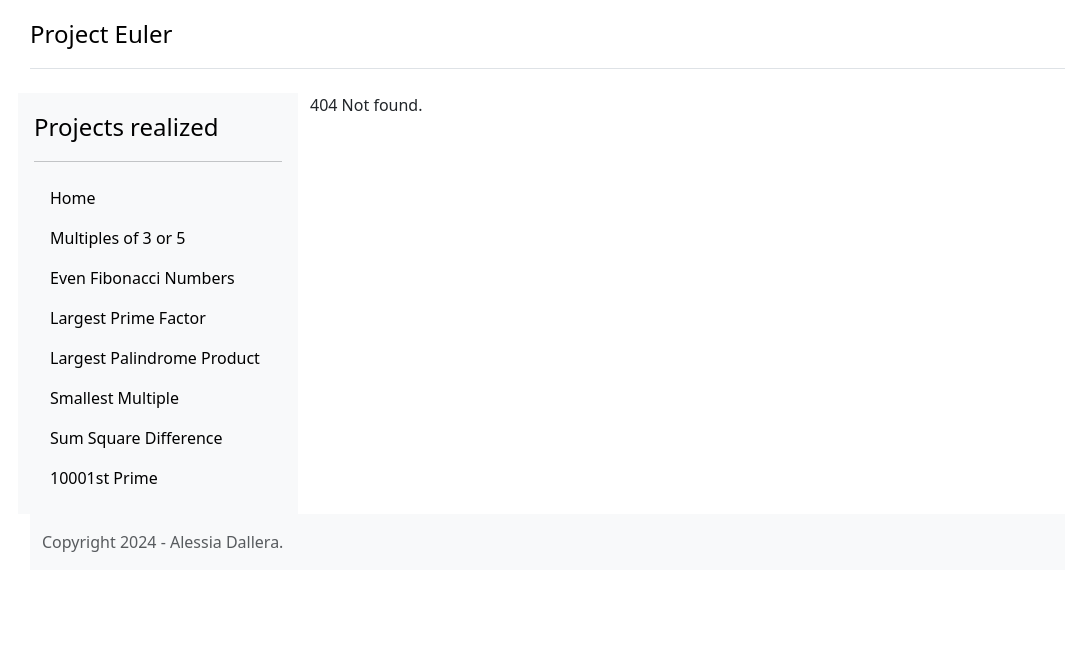
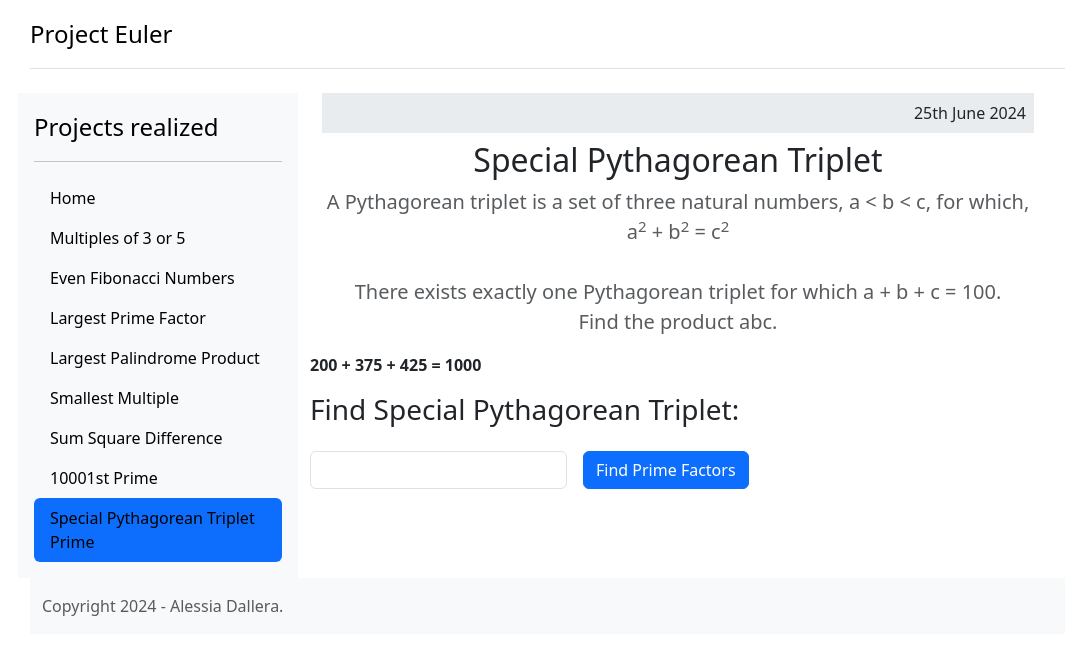
Before and after one commit to arale82/ProjectEuler, a React (Create React App) app: page /specialpythagoreantriplet in a window 1280 px wide. Shown: the top 654 px of the page, without its empty margins (52-1117 px from the left). Built offline with nearby package versions, Linux system fonts and the light colour scheme.

Commit message:
added component Special Pythagorean Triplet

```diff
--- a/src/components/App.js
+++ b/src/components/App.js
@@ -12,6 +12,7 @@
 import SmallestMultiple from "./SmallestMultiple";
 import SumSquareDifference from "./SumSquareDifference";
 import TenThousandsFirstPrime from "./TenThousandsFirstPrime";
+import SpecialPythagoreanTriplet from "./SpecialPythagoreanTriplet";
 
 function Layout() {
   return (
@@ -40,6 +41,7 @@
           <Route path="smallestmultple" element={<SmallestMultiple />} />
           <Route path="sumsquaredifference" element={<SumSquareDifference />} />
           <Route path="tenthousandsfirstprime" element={<TenThousandsFirstPrime />} />
+          <Route path="specialpythagoreantriplet" element={<SpecialPythagoreanTriplet />} />
 
 
           <Route path="*" element={<NoMatch />} />
--- a/src/components/SmallestMultiple.jsx
+++ b/src/components/SmallestMultiple.jsx
@@ -66,13 +66,13 @@
       <TitleSection />
 
       <p className="text-break">The smallest positive number that is evenly divisible by all of the numbers from 1 to 20 is:
-      <br />
+      </p>
 
-      <br/>
+
       <div class="spinner-border spinner-border-sm" role="status" style={{display : isLoading ? "block" : "none"}}>
         <span class="visually-hidden">Loading...</span>
       </div>
-      <strong>{result}</strong></p>
+      <p className="text-break"><strong>{result}</strong></p>
 
     </div>
   );
--- /dev/null
+++ b/src/components/SpecialPythagoreanTriplet.jsx
@@ -0,0 +1,94 @@
+import { useEffect, useState } from "react";
+
+
+function TitleSection(){
+  return (
+    <section class="text-center container">
+      <div class="p-2 mb-2 bg-body-secondary text-end">25th June 2024</div>
+      <h2 class="fw-light">Special Pythagorean Triplet</h2>
+      <p class="lead text-body-secondary">
+      A Pythagorean triplet is a set of three natural numbers, a &lt; b &lt; c, for which,
+      <br />a<sup>2</sup> + b<sup>2</sup> = c<sup>2</sup>
+      <br /><br />
+      There exists exactly one Pythagorean triplet for which
+      a + b + c = 100.
+      <br />Find the product abc.</p>
+    </section>
+  );
+}
+
+function findSpecialTriplet(maxNum){
+  var result = [];
+
+  for(var numA = 0; numA < maxNum/2; numA ++){
+    if(result.length !== 0){
+      break;
+    }
+    for(var numB = 0; numB < maxNum/2; numB ++){
+      if(result.length !== 0){
+        break;
+      }
+      var numC = maxNum - numA - numB;
+      if((numA*numA) + (numB*numB) === (numC*numC)){
+        result = [numA, numB, numC];
+        break;
+      }
+
+    }
+  }
+  return result;
+}
+
+export default function SpecialPythagoreanTriplet () {
+  const[result, setResult] = useState();
+  const[numberInput, setNumberInput] = useState();
+  const[formResult, setFormResult] = useState();
+  const[isLoading, setLoading] = useState(true);
+
+  const maxNum = 1000;
+
+  useEffect(() => {
+    setTimeout(() => {
+      let triplet = findSpecialTriplet(maxNum);
+      if(triplet.length > 0){
+        setResult(triplet[0]+" + "+triplet[1]+" + "+triplet[2] +" = "+maxNum);
+      } else {
+        setResult("Not found.");
+      }
+      setLoading(false);
+    }, 100);
+  }, []);
+
+  function handleClick(){
+    let triplet = findSpecialTriplet(numberInput);
+    if(triplet.length > 0){
+      setFormResult(triplet[0]+" + "+triplet[1]+" + "+triplet[2] +" = "+numberInput);
+    } else {
+      setFormResult("Not found.");
+    }
+  }
+
+  return(
+    <div>
+      <TitleSection />
+
+      <div class="spinner-border spinner-border-sm" role="status" style={{display : isLoading ? "block" : "none"}}>
+        <span class="visually-hidden">Loading...</span>
+      </div>
+      <p><strong>{result}</strong></p>
+
+      <form className="row g-3">
+        <h3>Find Special Pythagorean Triplet:</h3>
+        <div className="col-auto">
+          <label className="visually-hidden" for="numberInput">Find the Special Pythagorean Triplet for another number:</label>
+          <input type="number" className="form-control" name="numberInput" size="10"
+            value={numberInput} onChange={(e) => {setNumberInput(e.target.value)}} />
+        </div>
+        <div className="col-auto">
+          <button type="button" className="btn btn-primary mb-3" onClick={handleClick}>Find Prime Factors</button>
+        </div>
+        <p className="text-break">{formResult}</p>
+      </form>
+    </div>
+  );
+}
--- a/src/components/templates/Navigation.jsx
+++ b/src/components/templates/Navigation.jsx
@@ -17,6 +17,7 @@
         <li className="nav-item"><NavLink className="nav-link link-body-emphasis" to="/smallestmultple">Smallest Multiple</NavLink></li>
         <li className="nav-item"><NavLink className="nav-link link-body-emphasis" to="/sumsquaredifference">Sum Square Difference</NavLink></li>
         <li className="nav-item"><NavLink className="nav-link link-body-emphasis" to="/tenthousandsfirstprime">10001st Prime</NavLink></li>
+        <li className="nav-item"><NavLink className="nav-link link-body-emphasis" to="/specialpythagoreantriplet">Special Pythagorean Triplet Prime</NavLink></li>
 
 
       </ul>
```
Also changed, not shown: 1 other file (tests, documents, lock files or other folders).
